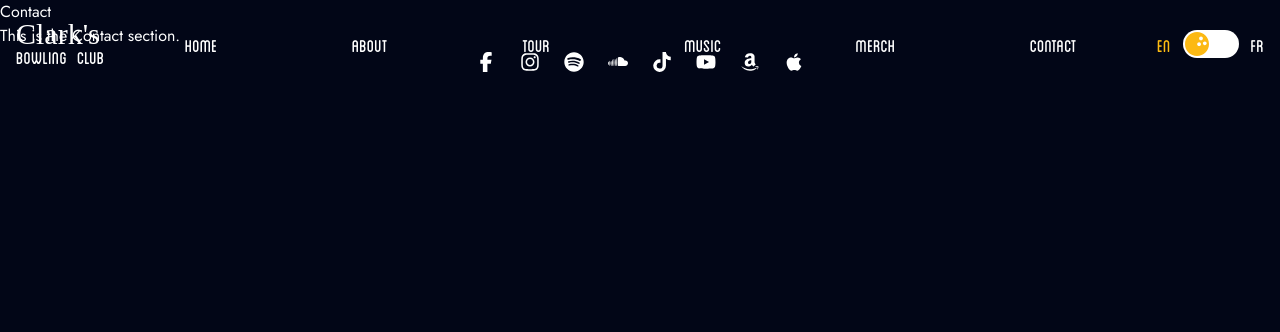
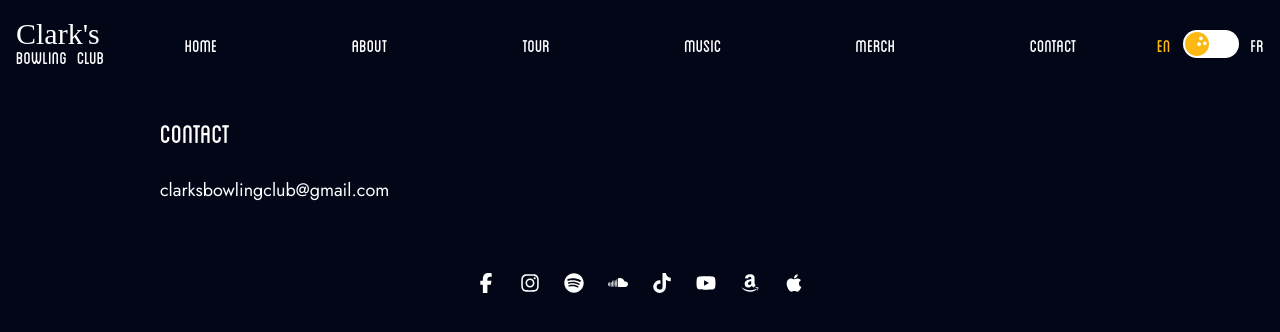
Before and after one commit to viatora/cbc-fe, a React (Vite) app: page /contact in a window 1280 px wide. Shown: the top 332 px of the page. Built offline with nearby package versions, Linux system fonts and the light colour scheme; a web font is replaced by a local one.

Commit message:
chore: placeholder page for Contact.tsx

```diff
--- a/src/pages/Contact.tsx
+++ b/src/pages/Contact.tsx
@@ -1,8 +1,24 @@
-export default function Contact() {
-    return (
-        <main>
-            <h2>Contact</h2>
-            <p>This is the Contact section.</p>
-        </main>
-    );
+import { useLanguage } from "../context/LanguageContext";
+import { Page } from "../utils/types";
+
+const french: Page = {
+  title: "Contact",
+  content: "clarksbowlingclub@gmail.com",
 };
+
+const english: Page = {
+  title: "Contact",
+  content: "clarksbowlingclub@gmail.com",
+};
+
+export default function Tour() {
+  const { isFrench } = useLanguage();
+  const pageContent = isFrench ? french : english;
+
+  return (
+    <div className="container mx-auto pt-28 mb-5xl max-w-5xl p-8">
+      <h2 className="text-4xl font-[Blanch-Caps] mb-6">{pageContent.title}</h2>
+      <p className="text-lg leading-relaxed mb-8">{pageContent.content}</p>
+    </div>
+  );
+}
```
